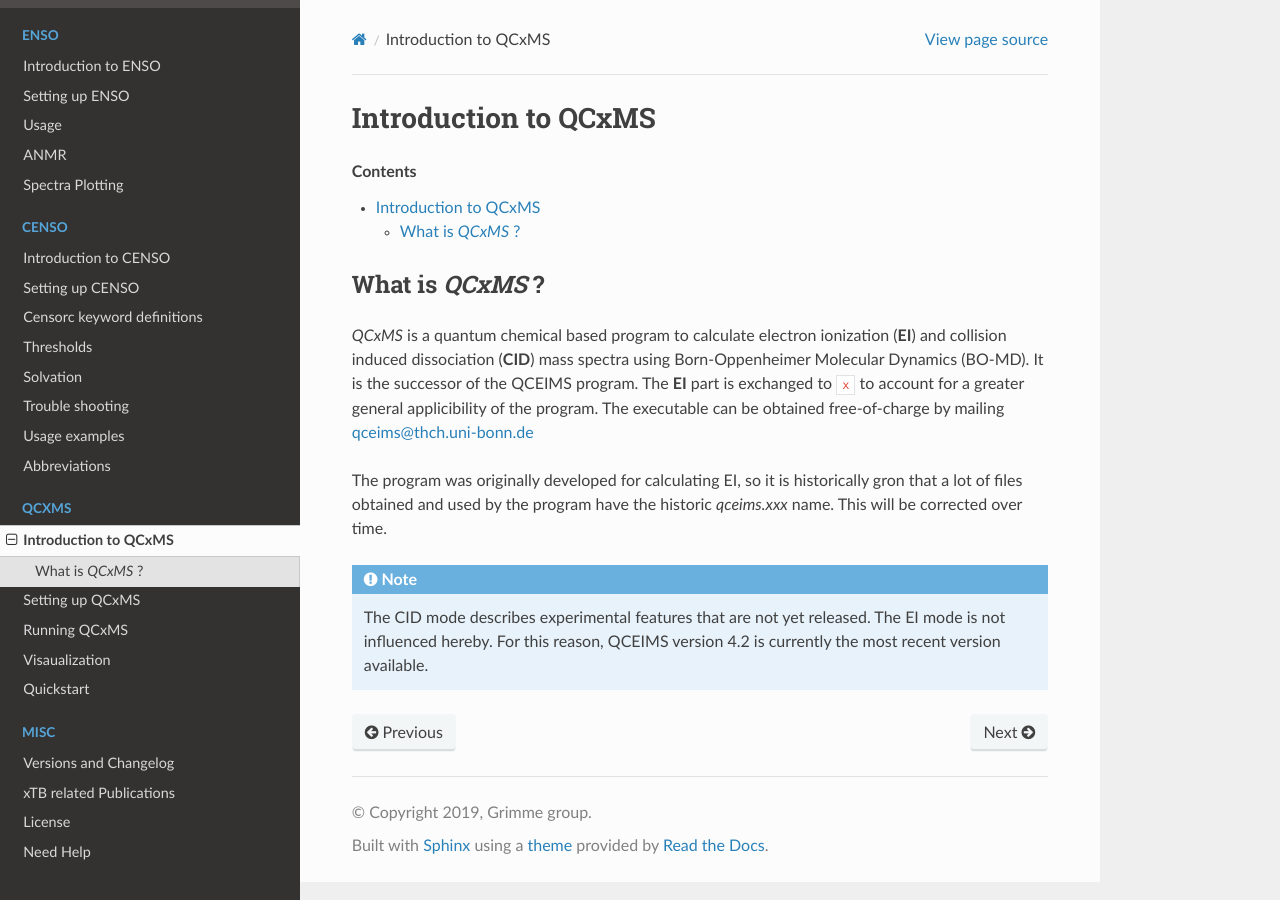
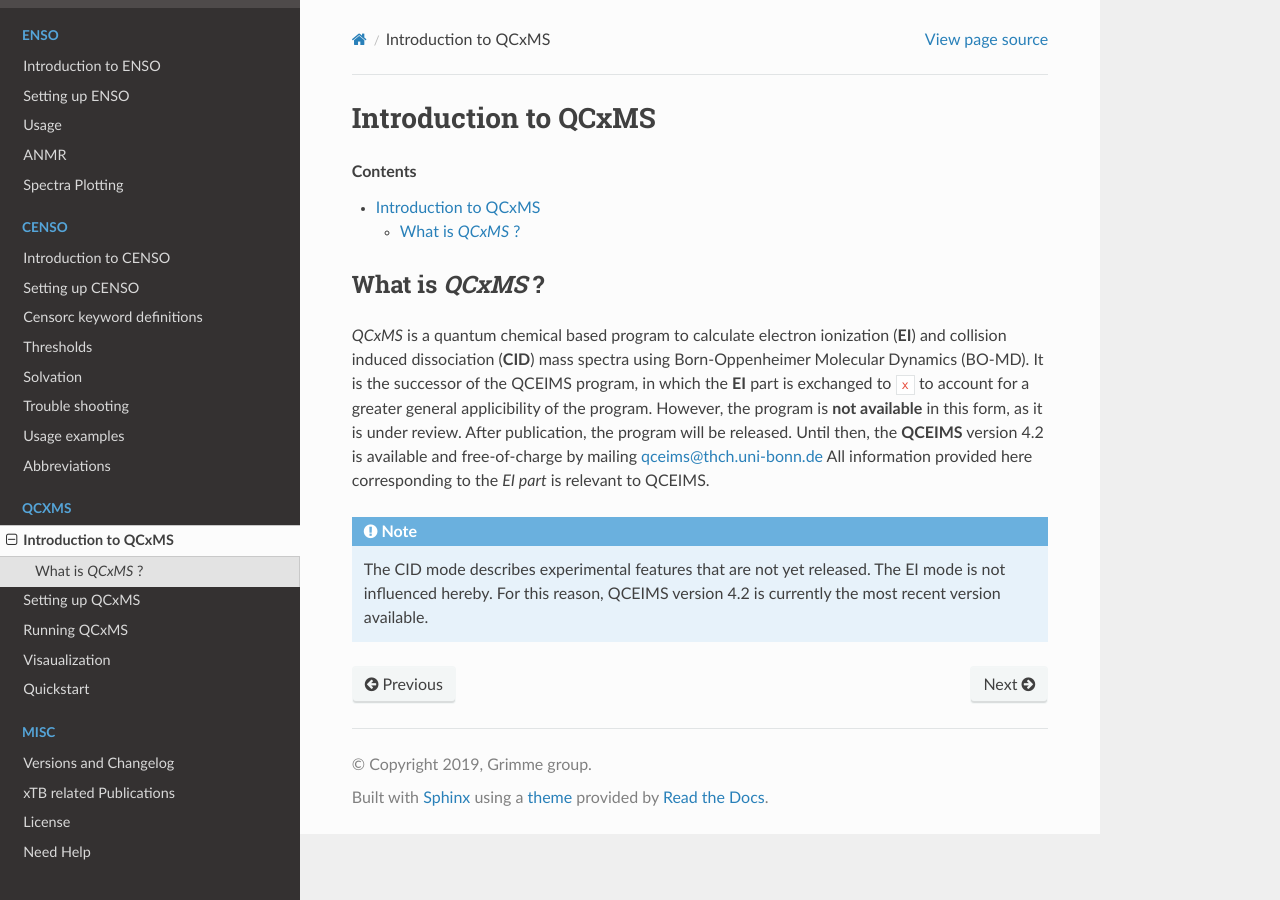
Before and after one commit to grimme-lab/xtb_docs, a Sphinx documentation site: the page built from source/qcxms_doc/qcxms.rst, in a window 1280 px wide. Built offline with Sphinx 7.4.7 and the Read the Docs theme 2.0.0, drawn with Linux system fonts in a browser that asks for light colours.

Commit message:
update CID note no.2

```diff
--- a/source/qcxms_doc/qcxms.rst
+++ b/source/qcxms_doc/qcxms.rst
@@ -10,12 +10,11 @@ What is *QCxMS* ?
 ==================
 
 `QCxMS` is a quantum chemical based program to calculate electron ionization (**EI**) and collision induced dissociation (**CID**)
-mass spectra using Born-Oppenheimer Molecular Dynamics (BO-MD). It is the successor of the QCEIMS program. The **EI** part
-is exchanged to ``x`` to account for a greater general applicibility of the program.  The executable can be obtained
-free-of-charge by mailing qceims@thch.uni-bonn.de
-
-The program was originally developed for calculating EI, so it is historically gron that a lot of files obtained and used by
-the program have the historic `qceims.xxx` name. This will be corrected over time.
+mass spectra using Born-Oppenheimer Molecular Dynamics (BO-MD). It is the successor of the QCEIMS program, in which
+the **EI** part is exchanged to ``x`` to account for a greater general applicibility of the program.
+However, the program is **not available** in this form, as it is under review. After publication, the program will be released.
+Until then, the **QCEIMS** version 4.2 is available and free-of-charge by mailing qceims@thch.uni-bonn.de
+All information provided here corresponding to the *EI part* is relevant to QCEIMS.
 
 .. note::
    The CID mode describes experimental features that are not yet released. The EI mode is not influenced hereby.
```
